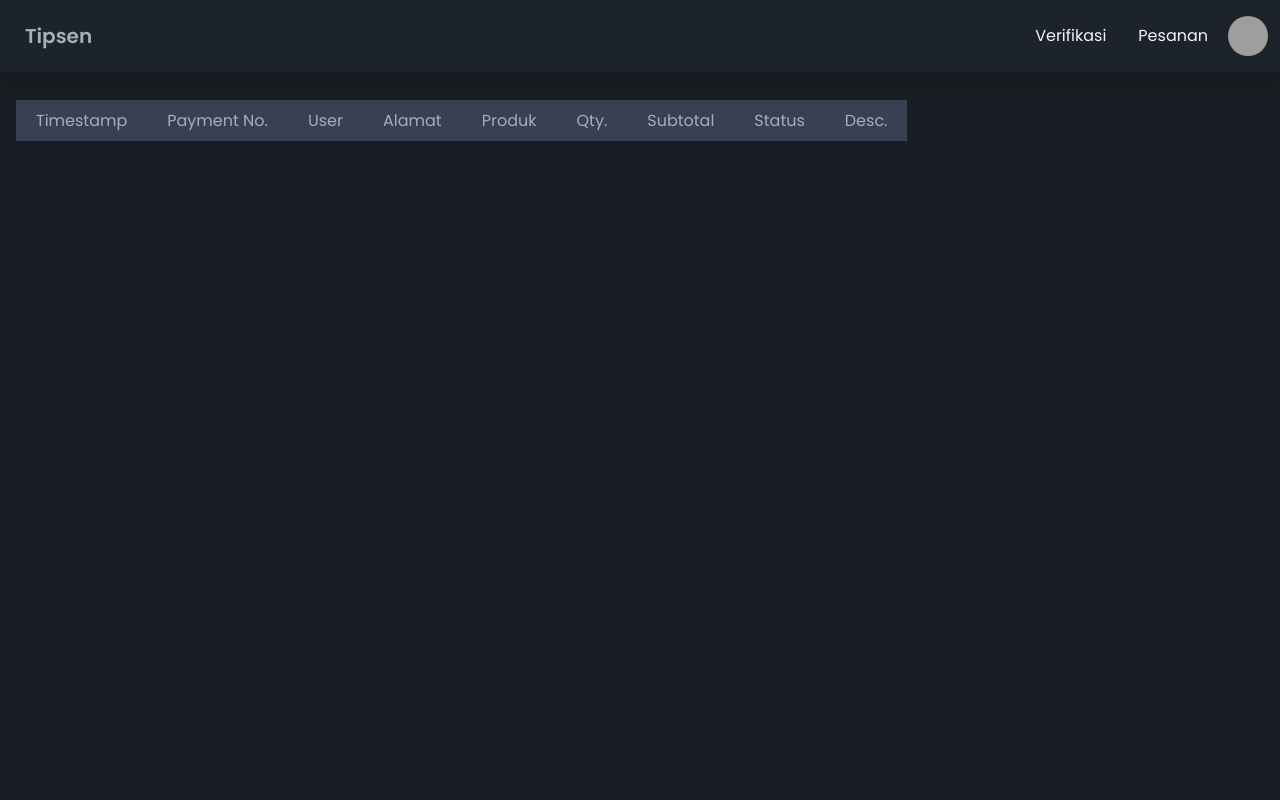
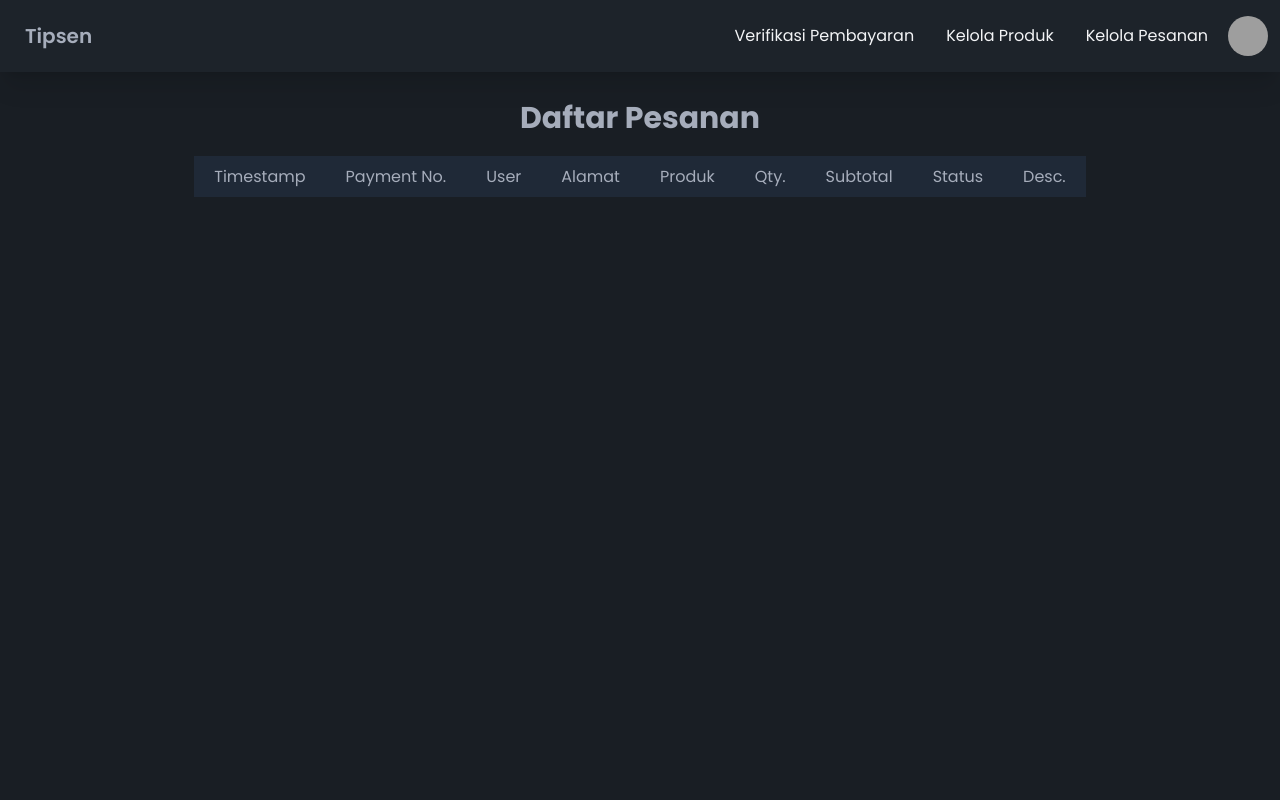
Before and after one commit to rpl-tipsen/tipsen, a Django app: page /order/admin/ in a window 1280 px wide. Run offline with Django 4.2, Linux system fonts and the light colour scheme; the visitor is signed in with stand-in values (Sample User, id 1); data that the repository does not hold is empty; some libraries are stand-ins or nearby versions; grey boxes are pictures that could not be loaded.

Commit message:
updated frontend, navbar

```diff
--- a/order/views.py
+++ b/order/views.py
@@ -134,8 +134,10 @@ def update_order_status(request, order_id):
         return redirect("home")
 
     order = Order.objects.filter(id=order_id)
-    status = OrderStatus.objects.get(id=request.POST.get("status"))
-    order.update(status=status)
+
+    if order:
+        status = OrderStatus.objects.get(id=request.POST.get("status"))
+        order.update(status=status)
 
     return redirect("manage_orders")
 
@@ -145,7 +147,9 @@ def add_order_description(request, order_id):
         return redirect("home")
 
     order = Order.objects.filter(id=order_id)
-    description = request.POST.get("description")
-    order.update(description=description)
+
+    if order:
+        description = request.POST.get("description")
+        order.update(description=description)
 
     return redirect("manage_orders")
--- a/templates/base.html
+++ b/templates/base.html
@@ -27,11 +27,14 @@
     </div>
     {% if request.user.is_authenticated %}
     {% if request.user.is_admin %}
-    <a class="text-gray-100 p-4 hover:bg-neutral hover:text-blue-500 transition-all duration-100" href="{% url 'my_order' %}">
-      Verifikasi
+    <a class="text-gray-100 p-4 hover:bg-neutral hover:text-blue-500 transition-all duration-100" href="{% url 'show_unverified_payments' %}">
+      Verifikasi Pembayaran
     </a>
-    <a class="text-gray-100 p-4 hover:bg-neutral hover:text-blue-500 transition-all duration-100" href="{% url 'my_order' %}">
-      Pesanan
+    <a class="text-gray-100 p-4 hover:bg-neutral hover:text-blue-500 transition-all duration-100" href="{% url 'admin-products' %}">
+      Kelola Produk
+    </a>
+    <a class="text-gray-100 p-4 hover:bg-neutral hover:text-blue-500 transition-all duration-100" href="{% url 'manage_orders' %}">
+      Kelola Pesanan
     </a>
     {% else %}
     <a class="text-gray-100 p-4 hover:bg-neutral hover:text-blue-500 transition-all duration-100" href="https://wa.me/+6282828909456">
--- a/templates/order/manage_orders.html
+++ b/templates/order/manage_orders.html
@@ -1,16 +1,20 @@
 {% extends 'base.html' %}
+{% load humanize %}
 
 {% block meta %}
 <title>
-    Tipsen | Pesanan Khusus
+    Tipsen | Kelola Pesanan
 </title>
 {% endblock meta %}
 
 {% block content %}
-<section class="my-5 mx-4 content-center">
+<section class="pb-10 max-w-max mx-auto">
 <table class="table-auto bg-gray-700 text-center">
     <thead>
-        <tr>
+        <tr class="bg-transparent">
+            <td scope="col" class="px-5 py-5 bg-base-200 text-3xl font-bold" colspan="10">Daftar Pesanan</td>
+        </tr>
+        <tr class="bg-gray-800" >
             <td scope="col" class="px-5 py-2">Timestamp</td>
             <td scope="col" class="px-5 py-2">Payment No.</td>
             <td scope="col" class="px-5 py-2">User</td>
@@ -18,41 +22,42 @@
             <td scope="col" class="px-5 py-2">Produk</td>
             <td scope="col" class="px-5 py-2">Qty.</td>
             <td scope="col" class="px-5 py-2">Subtotal</td>
-            <td scope="col" class="px-5 py-2">Status</td>
+            <td scope="col" class="px-5 py-2" colspan="2">Status</td>
             <td scope="col" class="px-5 py-2">Desc.</td>
         </tr>
     </thead>
     <tbody>
         {% for o in orders %}
-        <tr {% if o.is_special_request %} class="bg-gray-800" {% endif %}>
+        <tr class="border-t-2 border-slate-500">
             <td scope="col" class="px-5 py-2">{{o.timestamp}}</td>
-            <td scope="col" class="px-5 py-2">{{o.payment.payment_reference_number}}</td>
+            <td scope="col" class="px-5 py-2 bg-gray-600">{{o.payment.payment_reference_number}}</td>
             <td scope="col" class="px-5 py-2">{{o.user.username}}</td>
-            <td scope="col" class="px-5 py-2">{{o.address.address}}</td>
+            <td scope="col" class="px-5 py-2 bg-gray-600">{{o.address.address}}</td>
             <td scope="col" class="px-5 py-2">{{o.product.name}}</td>
-            <td scope="col" class="px-5 py-2">{{o.quantity}}</td>
-            <td scope="col" class="px-5 py-2">{{o.subtotal}}</td>
-            <td scope="col" class="px-5 py-2">
-                <label for="update-status-{{o.id}}">{{o.status.status}} ▼</label>
+            <td scope="col" class="px-5 py-2 bg-gray-600">{{o.quantity}}</td>
+            <td scope="col" class="px-5 py-2" >Rp {{o.subtotal|intcomma}}</td>
+            <td scope="col" class="pl-5 pr-2 py-2 bg-gray-600">{{o.status.status}}</td>
+            <td scope="col" class="pr-5 pl-2 py-2 bg-gray-600">
+                <label for="update-status-{{o.id}}">▼</label>
                 <input type="checkbox" id="update-status-{{o.id}}" class="modal-toggle" />
                 <div class="modal" role="dialog">
                     <div class="modal-box">
                         <h3 class="font-bold text-lg">Update Status</h3>
                         <form method="POST" enctype="multipart/form-data" action="{% url 'update_order_status' o.id %}">
                             {% csrf_token %}
-                            <label for="status" class="py-4">Change status of order {{o.id}} to </label>
-                            <select id="status" name="status">
+                            <div class="my-5">
+                                <label for="status" class="py-4">Status: </label>
+                                <select id="status" name="status" class="border-2 border-slate-500 p-2">
                                     <option value=1>Menunggu Verifikasi</option>
                                     <option value=2>Sedang Diproses</option>
                                     <option value=3>Dalam Pengiriman</option>
                                     <option value=4>Selesai</option>
                                     <option value=5>Ditolak</option>
                                 </select>
+                            </div>
                             <button type="submit" class="btn bg-gray-700">Submit</button>
+                            <label for="update-status-{{o.id}}" class="btn">Cancel</label>
                         </form>
-                        <div class="modal-action">
-                            <label for="update-status-{{o.id}}" class="btn">Cancel</label>
-                        </div>
                     </div>
                 </div>
             </td>
@@ -67,13 +72,16 @@
                     <h3 class="font-bold text-lg">Add Description</h3>
                     <form method="POST" enctype="multipart/form-data" action="{% url 'add_order_description' o.id %}">
                         {% csrf_token %}
-                        <label for="status" class="py-4">Add description of order {{o.id}} as </label>
-                        <textarea id="description" name="description" cols="30" rows="5">Sample Description</textarea>
+                        <div class="mt-5 mb-2">
+                            <label for="status" class="py-4">Description: </label>
+                        </div>
+                        <div class="mb-5 mt-2">
+                            <textarea id="description" name="description" cols="30" rows="5" style="resize:none" class="border-2 border-slate-500 p-2" placeholder="Description" maxlength="150"></textarea>
+                        </div>
                         <button type="submit" class="btn bg-gray-700">Submit</button>
-                    </form>
-                    <div class="modal-action">
                         <label for="add-desc-{{o.id}}" class="btn">Cancel</label>
                         </div>
+                    </form>
                 </div>
                 </div>
             </td>
--- a/templates/products/form-after-payment.html
+++ b/templates/products/form-after-payment.html
@@ -36,7 +36,7 @@
                 <li>Cantumkan <div class="inline font-bold">nomor referensi pembayaran</div> serta <div class="inline font-bold">hasil screenshot bukti pembayaran</div> Anda.</li>
               </ol>
             </div>
-          </div>
+        </div>
         <div
             class="h-full w-full bg-white rounded-lg shadow dark:border md:mt-0 sm:max-w-md xl:p-0 dark:bg-gray-800 dark:border-gray-700">
             <div class="p-6 space-y-4 md:space-y-6 sm:p-8">
@@ -63,13 +63,13 @@
                         <label for="id_payment_reference_number" class="block mb-2  font-medium text-gray-900 dark:text-white">Nomor Referensi Pembayaran</label>
                         <input type="text" name="payment_reference_number" id="id_payment_reference_number"
                         class="bg-gray-50 border border-gray-300 text-gray-900 sm: rounded-lg focus:ring-primary-600 focus:border-primary-600 block w-full p-2.5 dark:bg-gray-700 dark:border-gray-600 dark:placeholder-gray-400 dark:text-white dark:focus:ring-blue-500 dark:focus:border-blue-500"
-                        >
+                        required="">
 
                     </div>
 
                     <div>
                         <label for="id_image" class="block mb-2 font-medium text-gray-900 dark:text-white">Upload Bukti Pembayaran</label>
-                        <input type="file" name="image" id="id_image" accept="image/jpeg, image/png">
+                        <input type="file" name="image" id="id_image" accept="image/jpeg, image/png" required>
                     </div>
 
                     <ul>
```
Lines whose indentation alone changed are shown as unchanged.
